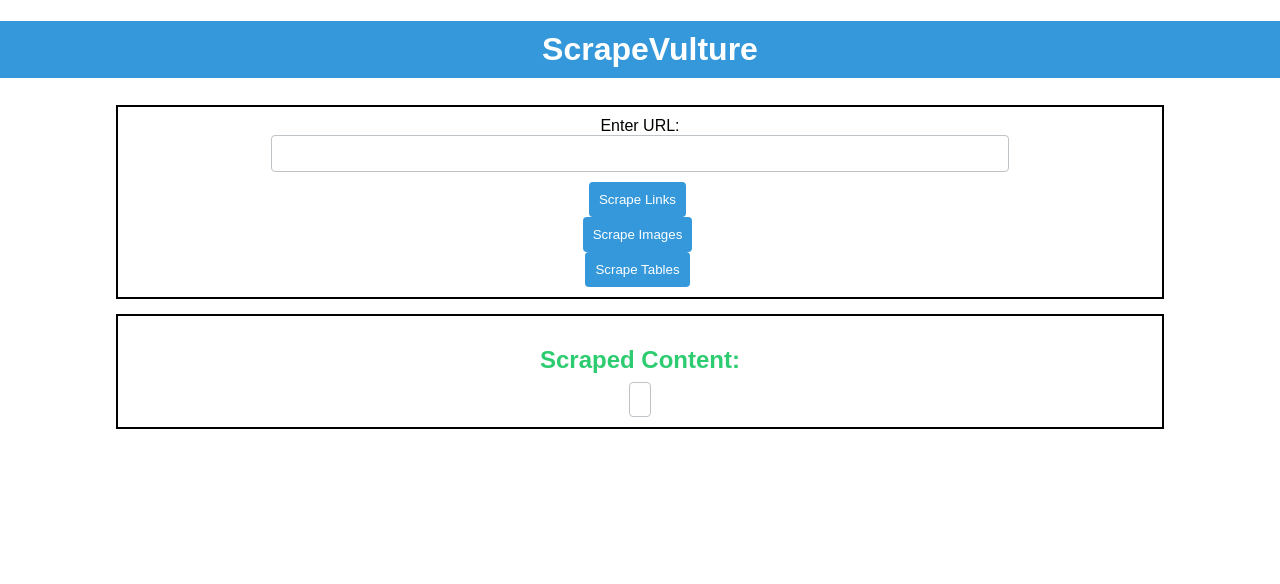
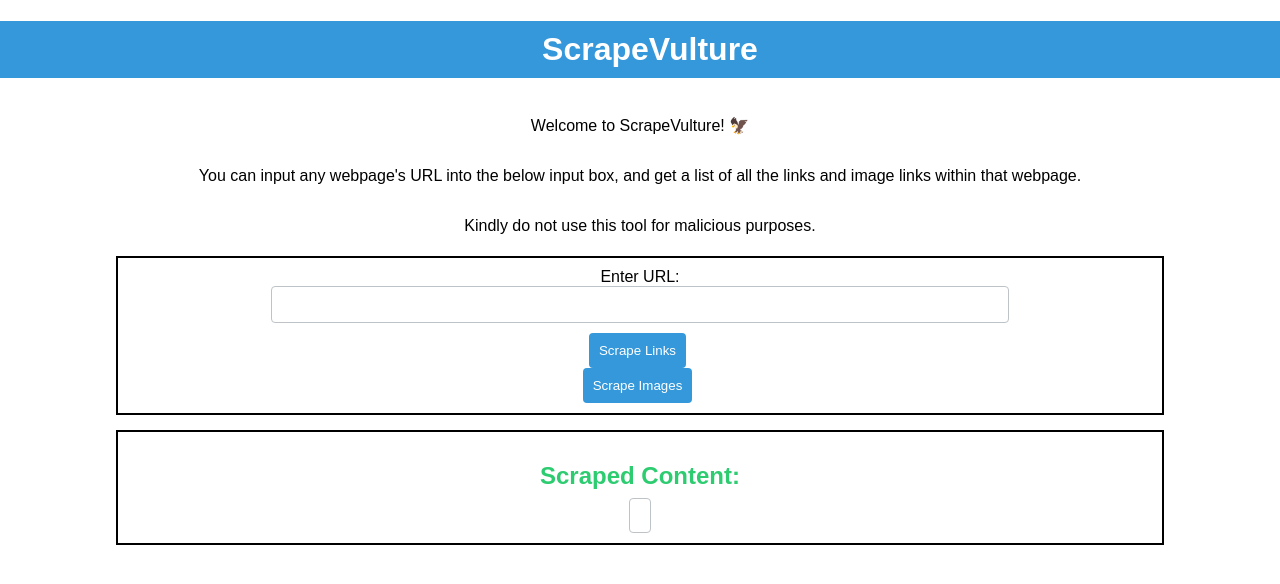
Before and after one commit to ShreeluSantosh/ScrapeEagle, a React (Create React App) app in the folder frontend-app/: page / in a window 1280 px wide. Shown: the top 584 px of the page. Built offline with nearby package versions, Linux system fonts and the light colour scheme.

Commit message:
Updated App.js

```diff
--- a/frontend-app/src/App.js
+++ b/frontend-app/src/App.js
@@ -48,12 +48,20 @@
     <div className="App">
       <h1 className="App-title">ScrapeVulture</h1>
       <div className="App-content">
+        <p align="center">
+          Welcome to ScrapeVulture! 🦅
+        </p>
+        <p align="center">
+          You can input any webpage's URL into the below input box, and get a list of all the links and image links within that webpage.
+        </p>
+        <p align="center">
+          Kindly do not use this tool for malicious purposes.
+        </p>
         <div className="input-box">
           <label>Enter URL:</label>
           <input type="text" value={url} onChange={handleUrlChange} />
           <button onClick={() => handleScrape('links')}>Scrape Links</button>
           <button onClick={() => handleScrape('images')}>Scrape Images</button>
-          <button onClick={() => handleScrape('tables')}>Scrape Tables</button>
         </div>
         <div className="output-box">
           <h2 className="label-output">Scraped Content:</h2>
@@ -62,7 +70,7 @@
           </div>
           {output && (
             <div className="download-box">
-              <button onClick={handleDownload}>Download scraped info as text file</button>
+              <button onClick={handleDownload}>Download scraped links as text file</button>
             </div>
           )}
         </div>
```
